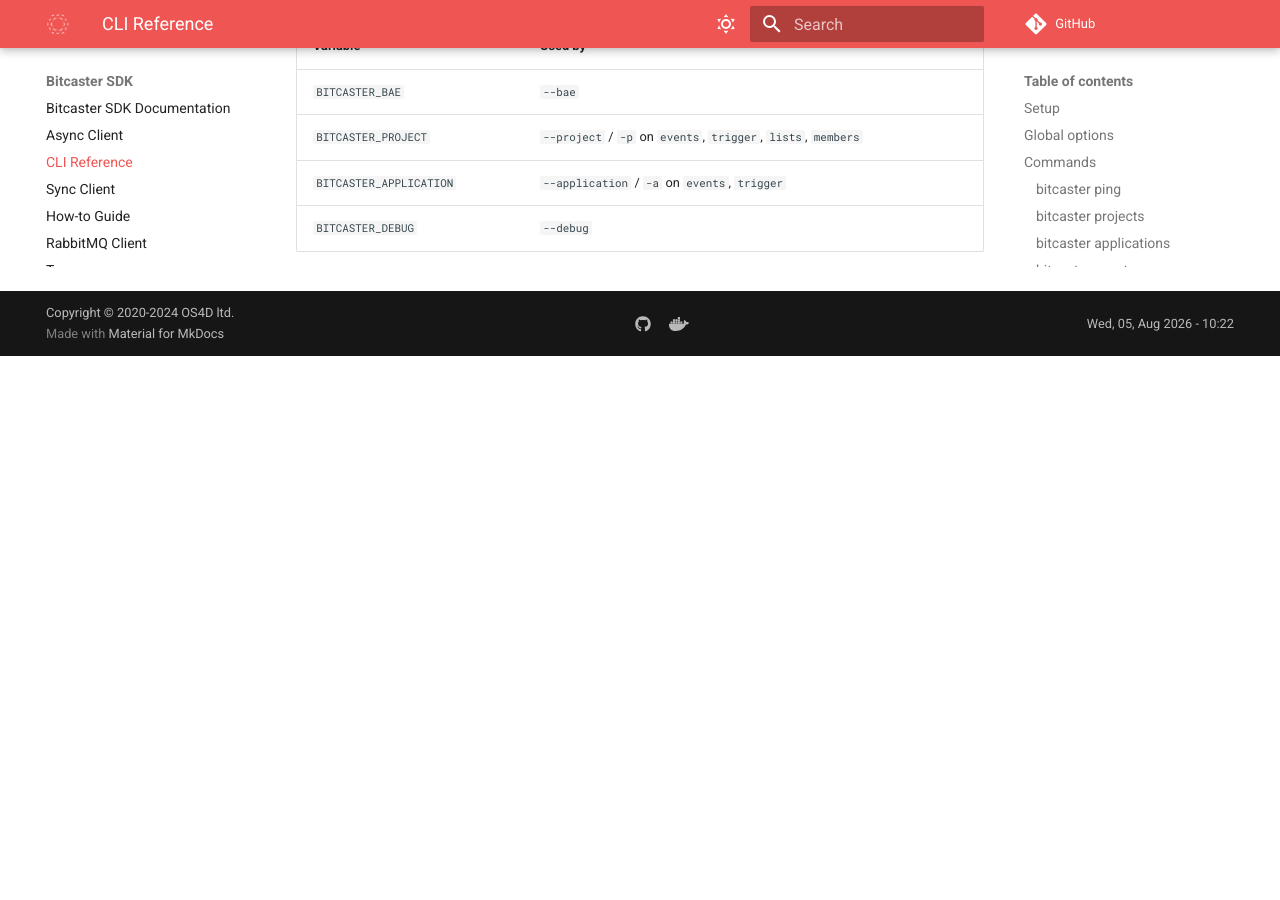
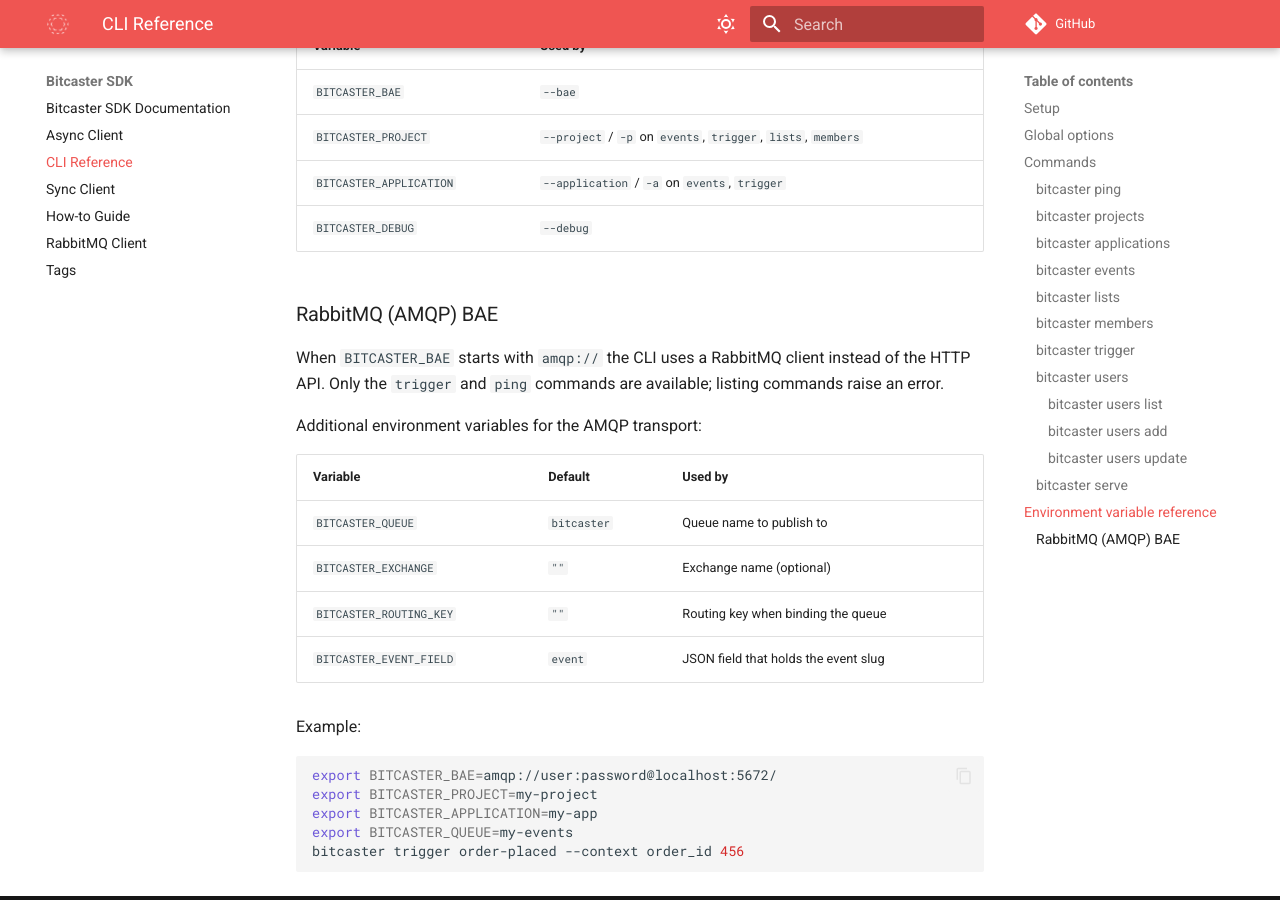
Before and after one commit to bitcaster-io/bitcaster-sdk, an MkDocs documentation site: the page built from docs/cli.md, in a window 1280 px wide and 900 px high, scrolled down 3772 px. Built offline with MkDocs 1.6.1 and Material for MkDocs 9.7.7, drawn with Linux system fonts in a browser that asks for light colours; plug-ins that fetch from the network failed and are left out; comment, search, counter and statistics services are not loaded; before the commit the page ends 4128 px from its top, so only the background shows below that.

Commit message:
docs(cli): Document RabbitMQ CLI usage and add tests
Add documentation sections showing how to use RabbitMQ from the CLI:
- CLI reference (cli.md): AMQP BAE env vars and example
- How-to guide (how-to.md): CLI publish section
- RabbitMQ client (rabbit-client.md): Module-level API and CLI usage

Add tests:
- test_client.py: test_init_with_amqp_bae for module-level init()
- test_cli.py: test_amqp_ping and test_amqp_list_events_errors

Refs: #19

````diff
--- a/docs/cli.md
+++ b/docs/cli.md
@@ -188,3 +188,28 @@
 | `BITCASTER_PROJECT` | `--project` / `-p` on `events`, `trigger`, `lists`, `members` |
 | `BITCASTER_APPLICATION` | `--application` / `-a` on `events`, `trigger` |
 | `BITCASTER_DEBUG` | `--debug` |
+
+### RabbitMQ (AMQP) BAE
+
+When `BITCASTER_BAE` starts with `amqp://` the CLI uses a RabbitMQ
+client instead of the HTTP API. Only the `trigger` and `ping` commands
+are available; listing commands raise an error.
+
+Additional environment variables for the AMQP transport:
+
+| Variable | Default | Used by |
+|---|---|---|
+| `BITCASTER_QUEUE` | `bitcaster` | Queue name to publish to |
+| `BITCASTER_EXCHANGE` | `""` | Exchange name (optional) |
+| `BITCASTER_ROUTING_KEY` | `""` | Routing key when binding the queue |
+| `BITCASTER_EVENT_FIELD` | `event` | JSON field that holds the event slug |
+
+Example:
+
+```bash
+export BITCASTER_BAE=amqp://user:password@localhost:5672/
+export BITCASTER_PROJECT=my-project
+export BITCASTER_APPLICATION=my-app
+export BITCASTER_QUEUE=my-events
+bitcaster trigger order-placed --context order_id 456
+```
--- a/docs/how-to.md
+++ b/docs/how-to.md
@@ -82,6 +82,21 @@
 ```
 
 See the [RabbitMQ Client](rabbit-client.md) page for details.
+
+### Publish via CLI to RabbitMQ
+
+Set `BITCASTER_BAE` to an `amqp://` URL and run `trigger`:
+
+```bash
+export BITCASTER_BAE=amqp://user:password@localhost:5672/
+export BITCASTER_PROJECT=my-project
+export BITCASTER_APPLICATION=my-app
+bitcaster trigger event-slug --context order_id 456
+```
+
+Optionally tune queue/exchange/routing_key via `BITCASTER_QUEUE`,
+`BITCASTER_EXCHANGE`, `BITCASTER_ROUTING_KEY`. Only `trigger` and `ping`
+work with an AMQP BAE; listing commands raise an error.
 
 ## Ping the server
 
--- a/docs/rabbit-client.md
+++ b/docs/rabbit-client.md
@@ -61,3 +61,41 @@
 The HTTP-only methods (`list_projects`, `list_users`, `add_user`, ...) are
 not available on this client and raise `NotImplementedError`; use the
 [Sync Client](client.md) for the REST API.
+
+## Module-level API
+
+When `bitcaster_sdk.init()` receives an `amqp://` URL it automatically
+creates a `RabbitClient` instead of an HTTP client:
+
+```python
+import bitcaster_sdk
+
+bitcaster_sdk.init("amqp://user:password@localhost:5672/")
+bitcaster_sdk.set_domain("my-project", "my-app")
+bitcaster_sdk.trigger_event("order-placed", context={"order_id": "456"})
+```
+
+The queue, exchange, routing key, and event field can be tuned via
+environment variables:
+
+```bash
+export BITCASTER_QUEUE=bitcaster-events
+export BITCASTER_EXCHANGE=events_exchange
+export BITCASTER_ROUTING_KEY=rk
+export BITCASTER_EVENT_FIELD=event
+```
+
+## CLI usage
+
+Set `BITCASTER_BAE` to an `amqp://` URL and the CLI `trigger` command
+publishes to RabbitMQ instead of the HTTP API:
+
+```bash
+export BITCASTER_BAE=amqp://user:password@localhost:5672/
+export BITCASTER_PROJECT=my-project
+export BITCASTER_APPLICATION=my-app
+bitcaster trigger order-placed --context order_id 456
+```
+
+Listing commands (`projects`, `events`, `users`, etc.) raise an error
+under an AMQP BAE because they require the HTTP API.
````
Also changed, not shown: 2 other files.
